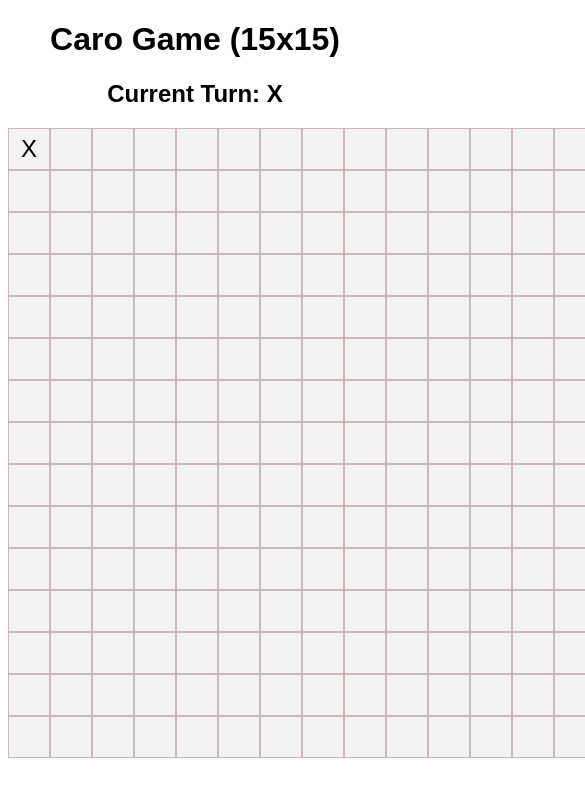
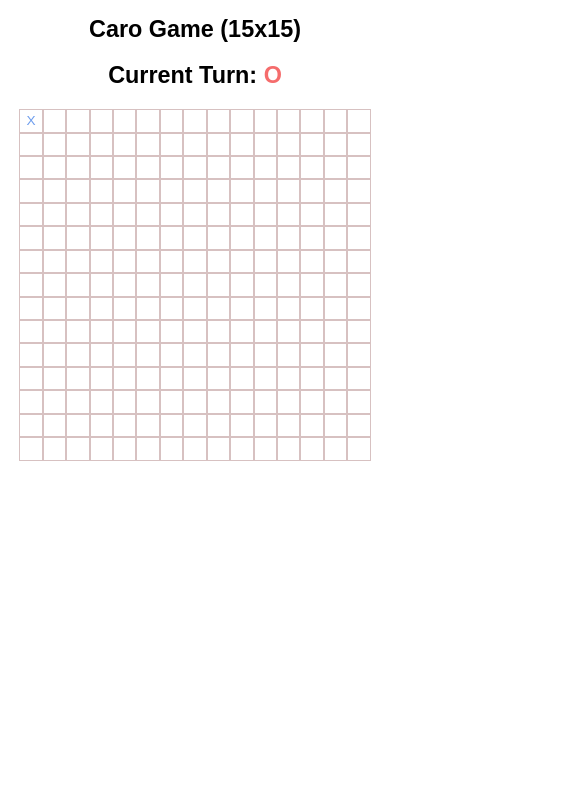
Before and after one commit to berrylady38/caro-game, a plain HTML site: page front end/caro-game/index.html in a window 390 px wide. Both pictures are taken after a click on the element 29 px from the left and 148 px from the top of the page. Shown: the top 796 px of the page, 585 px wide, since content can reach past the window. Drawn offline with Linux system fonts and the light colour scheme; some packages are replaced by stand-ins of ours; a script that the page names is missing.

Commit message:
Updated UI

```diff
--- a/front end/caro-game/index.html
+++ b/front end/caro-game/index.html
@@ -5,10 +5,11 @@
     <meta name="viewport" content="width=device-width, initial-scale=1.0">
     <title>Document</title>
     <link rel="stylesheet" href="style.css">
+    <script src="https://cdn.jsdelivr.net/npm/sweetalert2@11"></script>
 </head>
 <body>
     <h1>Caro Game (15x15)</h1>
-    <h2 id="turn">Current Turn: X</h2>
+    <h2 id="turn">Current Turn: <span id="player" class="blue">X</span></h2>
     <div id="board"></div>
     <div id="winner-message" class="hidden">
         <h2 id="winner-text"></h2>
--- a/front end/caro-game/script.js
+++ b/front end/caro-game/script.js
@@ -35,7 +35,7 @@ let currentPlayer = "X"; // X goes first
 function handleMove(event) {
     let row = event.target.dataset.row; // get row index
     let col = event.target.dataset.col; // get column index
-    console.log(`${currentPlayer} clicked: ${row}, ${col}`);
+    // console.log(`${currentPlayer} clicked: ${row}, ${col}`);
 
     // Prevent overwriting a move
     if (board[row][col]!== null) return;
@@ -44,15 +44,36 @@ function handleMove(event) {
     board[row][col] = currentPlayer;
     event.target.textContent = currentPlayer;
 
-    // check if the player wins
+    // Add color class
+    event.target.classList.remove("blue", "red");
+    event.target.classList.add(currentPlayer === "X" ? "blue" : "red");
+    // console.log(`Current player: ${currentPlayer}`);
+
+    // Check if the player wins
     if (checkWin(row, col)) {
-        setTimeout(() => alert(`${currentPlayer} wins!`), 100);
-        setTimeout(resetGame, 200);
+        Swal.fire({
+            title: `${currentPlayer} Wins!`,
+            imageUrl: "https://i.pinimg.com/564x/09/af/e5/09afe5bde61c010b03d4ae8a9089b34d.jpg",
+            imageWidth: 200,
+            imageHeight: 200,
+            confirmButtonText: "OK",
+            customClass: {
+                confirmButton: "custom-confirm-button" // Add custom class
+            }
+        }).then(() => {
+            resetGame();
+        });
         return;
     }
 
-    // switch player
+    // Switch player
     currentPlayer = currentPlayer === "X" ? "O" : "X";
+
+    // Update the turn display
+    const playerSpan = document.getElementById("player");
+    playerSpan.textContent = currentPlayer;
+    playerSpan.classList.remove("blue", "red"); // Remove old class
+    playerSpan.classList.add(currentPlayer === "X" ? "blue" : "red"); // Add new class
 }
 
 /*
@@ -87,7 +108,6 @@ function checkWin(row, col) {
             if (board[newRow]?.[newCol] === currentPlayer) count++;
             else break;
         }
-
         if (count >= 5) return true; // Win condition met
     }
 
--- a/front end/caro-game/style.css
+++ b/front end/caro-game/style.css
@@ -19,13 +19,13 @@ body {
     align-items: center;
     justify-content: center;
     font-size: 24px;
-    border: 1px solid rgb(208, 183, 183);
+    border: 1px solid rgb(215, 193, 193);
     cursor: pointer;
-    background-color: #f2f2f2;
+    background-color: #ffffff;
 }
 
-.cell.blue { color: rgb(110, 157, 237); }
-.cell.red { color: rgb(245, 108, 108); }
+.blue { color: rgb(110, 157, 237); }
+.red { color: rgb(245, 108, 108); }
 
 .hidden {
     display: none;
@@ -40,3 +40,49 @@ body {
     padding: 20px;
     border: 2px solid black;
 }
+.custom-confirm-button {
+    background-color: #355280 !important; /* Change to your preferred color */
+    color: white !important;
+    font-weight: bold;
+    border-radius: 8px;
+    padding: 10px 20px;
+}
+/* 📱 Responsive Styles */
+@media (max-width: 768px) {  /* Tablets & Smaller Screens */
+    #board {
+        grid-template-columns: repeat(15, minmax(20px, 1fr));
+        grid-template-rows: repeat(15, minmax(20px, 1fr));
+    }
+
+    .cell {
+        width: 6vw;
+        height: 6vw;
+        font-size: 4vw;
+    }
+
+    h1, h2 {
+        font-size: 5vw;
+    }
+}
+
+@media (max-width: 480px) { /* Mobile Phones */
+    #board {
+        gap: 0px;
+        padding: 0px;
+    }
+
+    .cell {
+        width: 5.5vw;
+        height: 5.5vw;
+        font-size: 3.5vw;
+    }
+
+    h1, h2 {
+        font-size: 6vw;
+    }
+
+    button {
+        font-size: 4vw;
+        padding: 8px 16px;
+    }
+}
```
